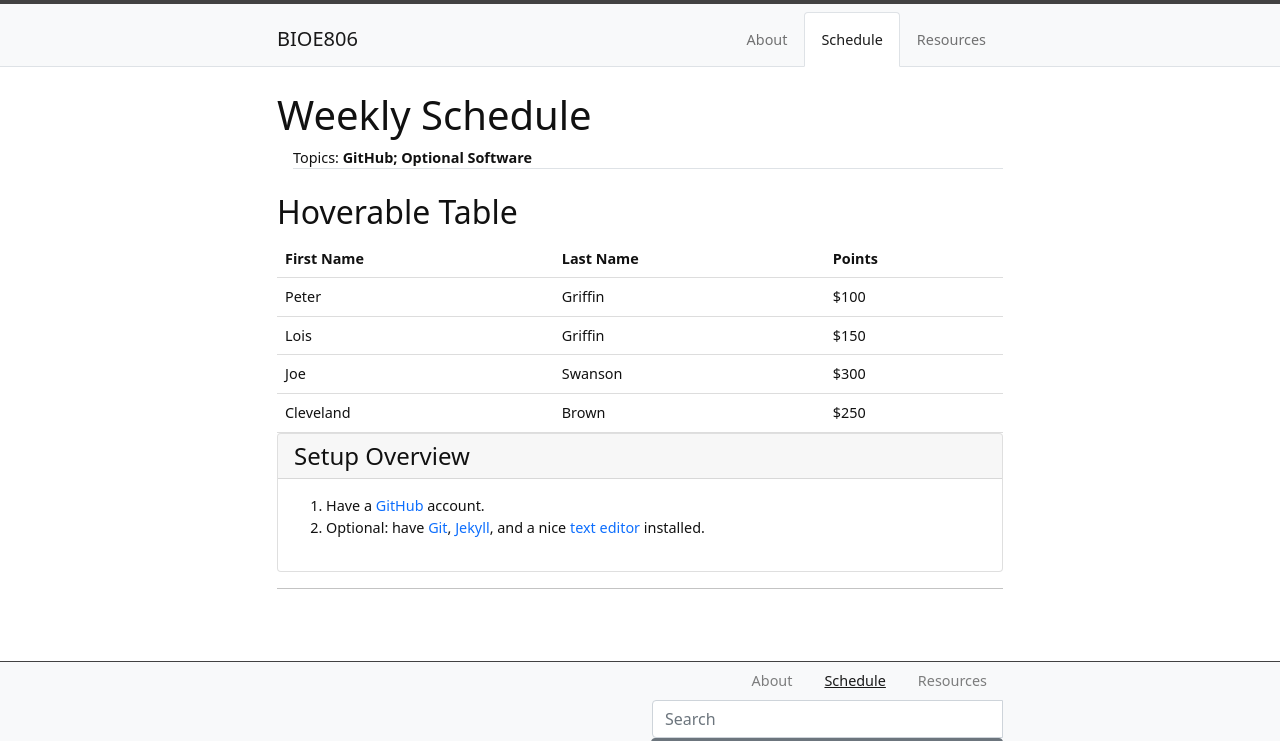
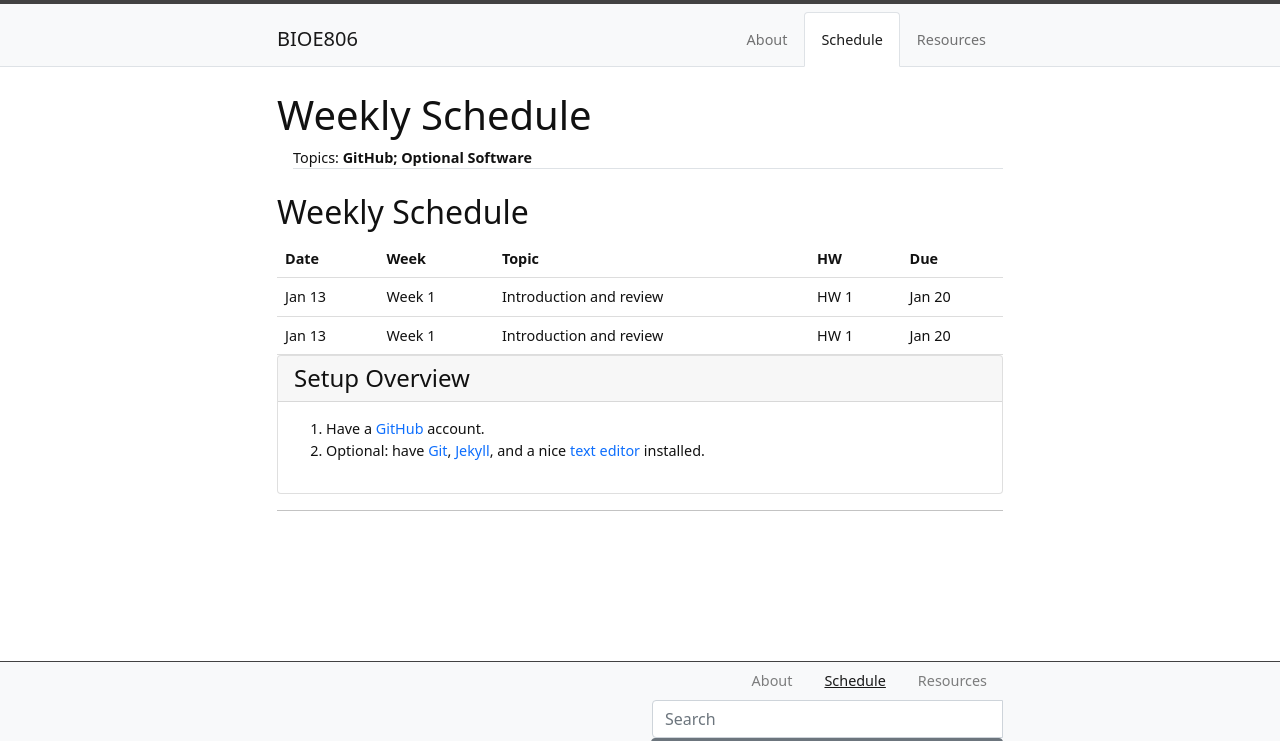
Before and after one commit to XiaoyuLiang/BIOE806-Spring2022, a Jekyll site: the page built from content/2-Schedule.md, in a window 1280 px wide, cut to the strip 0-741 px from the top of the page. Built offline with Jekyll 4.4.1, drawn with Linux system fonts in a browser that asks for light colours.

Commit message:
Update 2-Schedule.md

```diff
--- a/content/2-Schedule.md
+++ b/content/2-Schedule.md
@@ -22,34 +22,31 @@ tr:hover {background-color: #D6EEEE;}
 </head>
 <body>
 
-<h2>Hoverable Table</h2>
+<h2>Weekly Schedule</h2>
 
 <table>
   <tr>
-    <th>First Name</th>
-    <th>Last Name</th>
-    <th>Points</th>
+    <th>Date</th>
+    <th>Week</th>
+    <th>Topic</th>
+    <th>HW</th>
+    <th>Due</th>
   </tr>
   <tr>
-    <td>Peter</td>
-    <td>Griffin</td>
-    <td>$100</td>
+    <td>Jan 13</td>
+    <td>Week 1</td>
+    <td>Introduction and review</td>
+    <td>HW 1</td>
+    <td>Jan 20</td>
   </tr>
   <tr>
-    <td>Lois</td>
-    <td>Griffin</td>
-    <td>$150</td>
+    <td>Jan 13</td>
+    <td>Week 1</td>
+    <td>Introduction and review</td>
+    <td>HW 1</td>
+    <td>Jan 20</td>
   </tr>
-  <tr>
-    <td>Joe</td>
-    <td>Swanson</td>
-    <td>$300</td>
-  </tr>
-  <tr>
-    <td>Cleveland</td>
-    <td>Brown</td>
-    <td>$250</td>
-  </tr>
+
 </table>
 
 </body>
```
